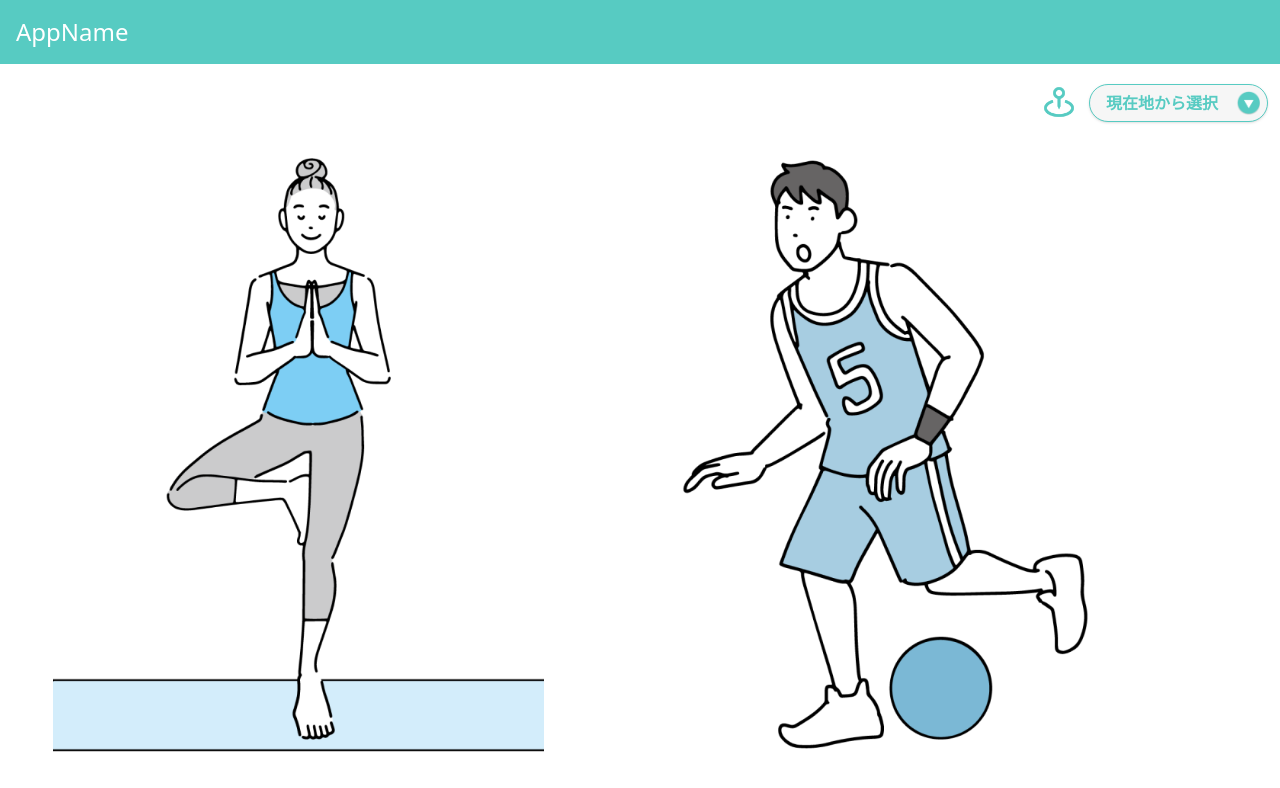
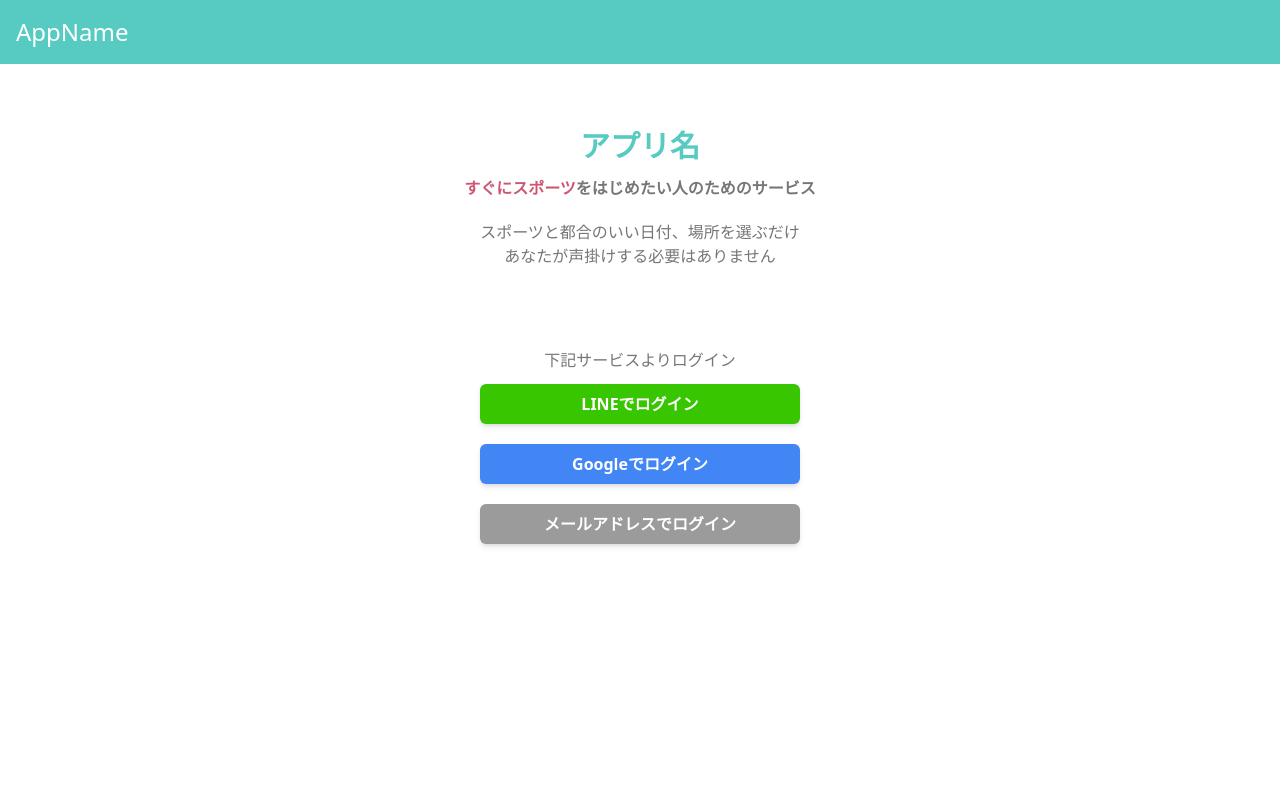
Before and after one commit to kentaro-spec/FitMatch, a React (Create React App) app: page / in a window 1280 px wide. Shown: the top 788 px of the page. Built offline with nearby package versions, Linux system fonts and the light colour scheme.

Commit message:
Topページの作成

```diff
--- a/src/App.js
+++ b/src/App.js
@@ -1,12 +1,14 @@
-import { Routes, Route } from 'react-router-dom';
-import Main from './pages/Main';
-import Chat from './pages/Chat';
-import NotFound from './pages/NotFound';
+import { Routes, Route } from "react-router-dom";
+import Main from "./pages/Main";
+import Chat from "./pages/Chat";
+import Top from "./pages/Top";
+import NotFound from "./pages/NotFound";
 
 function App() {
   return (
     <Routes>
-      <Route path="/" element={<Main />} />
+      <Route path="/" element={<Top />} />
+      <Route path="/main" element={<Main />} />
       <Route path="/chat/:id" element={<Chat />} />
       <Route path="*" element={<NotFound />} />
     </Routes>
--- /dev/null
+++ b/src/components/top/SocialLoginButton.jsx
@@ -0,0 +1,14 @@
+import React from "react";
+
+export default function SocialLoginButton({ color, children }) {
+	const socialColor = color;
+	const bgColor = {
+		style : `mb-5 min-w-full py-2 ${socialColor} rounded-md text-white font-bold block mx-auto shadow-md`
+	}
+
+  return (
+    <button className={bgColor.style}>
+      {children}
+    </button>
+  );
+}
--- /dev/null
+++ b/src/pages/Top.jsx
@@ -0,0 +1,34 @@
+import React from "react";
+import Navbar from "../utilities/Navbar";
+import SocialLoginButton from "../components/top/SocialLoginButton";
+
+export default function Top() {
+  return (
+    <>
+      <Navbar />
+      <div className="w-11/12 mx-auto">
+        <h1 className="text-center text-blue font-bold text-3xl mt-16 mb-3">
+          アプリ名
+        </h1>
+        <p className="text-gray text-center font-semibold text-base mb-5">
+          <span className="text-pink">すぐにスポーツ</span>
+          をはじめたい人のためのサービス
+        </p>
+				<div className="mb-20">
+					<p className="text-gray text-center">
+						スポーツと都合のいい日付、場所を選ぶだけ
+					</p>
+					<p className="text-gray text-center">
+						あなたが声掛けする必要はありません
+					</p>
+				</div>
+        <p className="text-gray text-center mb-3">下記サービスよりログイン</p>
+        <div className="mx-auto w-80">
+          <SocialLoginButton color="bg-line-color">LINEでログイン</SocialLoginButton>
+          <SocialLoginButton color="bg-google-color">Googleでログイン</SocialLoginButton>
+          <SocialLoginButton color="bg-mail-color">メールアドレスでログイン</SocialLoginButton>
+        </div>
+      </div>
+    </>
+  );
+}
--- a/tailwind.config.js
+++ b/tailwind.config.js
@@ -9,6 +9,9 @@ module.exports = {
         'pink' : '#CB5773',
         'gray' : '#767676',
         'gray-light' : '#F6F6F6',
+        'line-color' : '#38C600',
+        'google-color' : '#4286F5',
+        'mail-color' : '#9B9B9B',
       }
     },
   },
```
